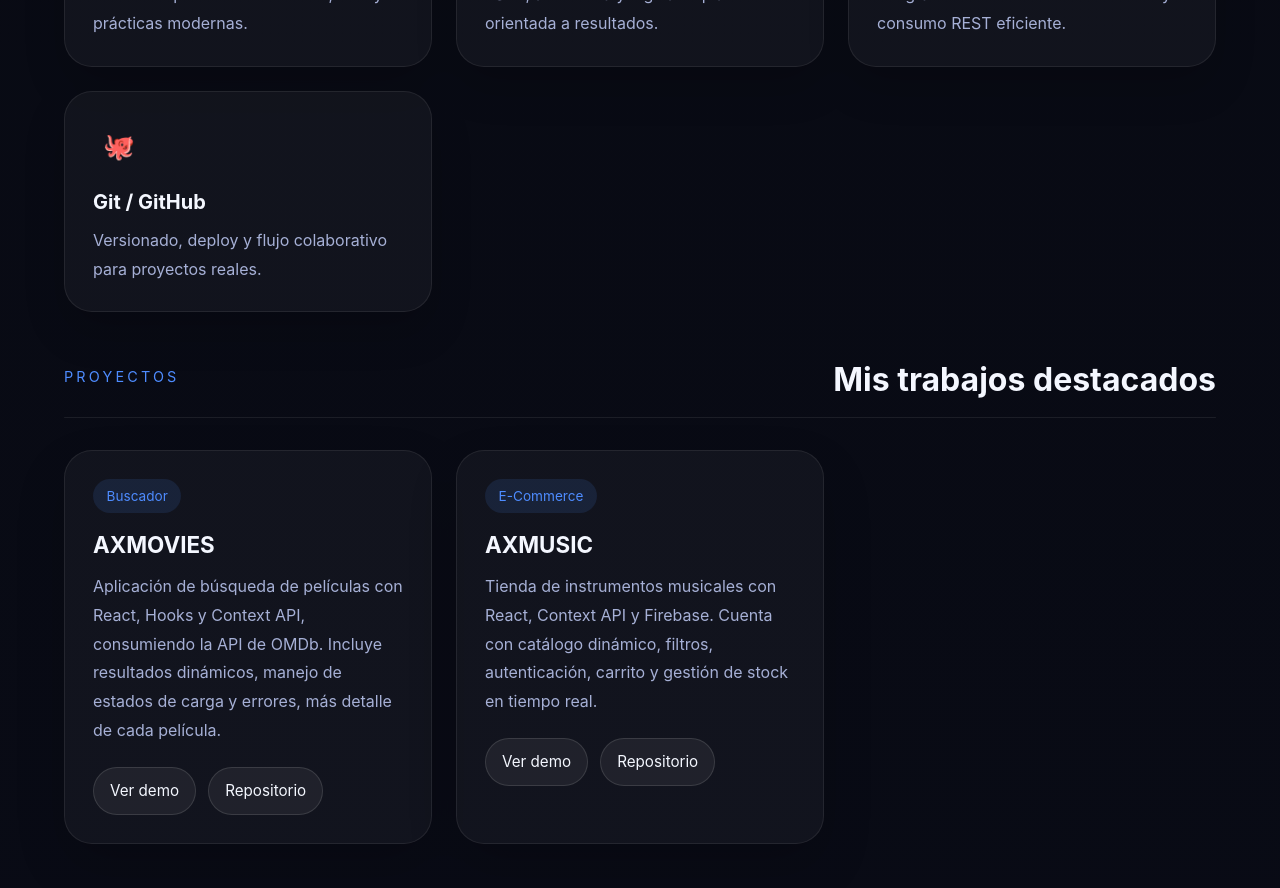
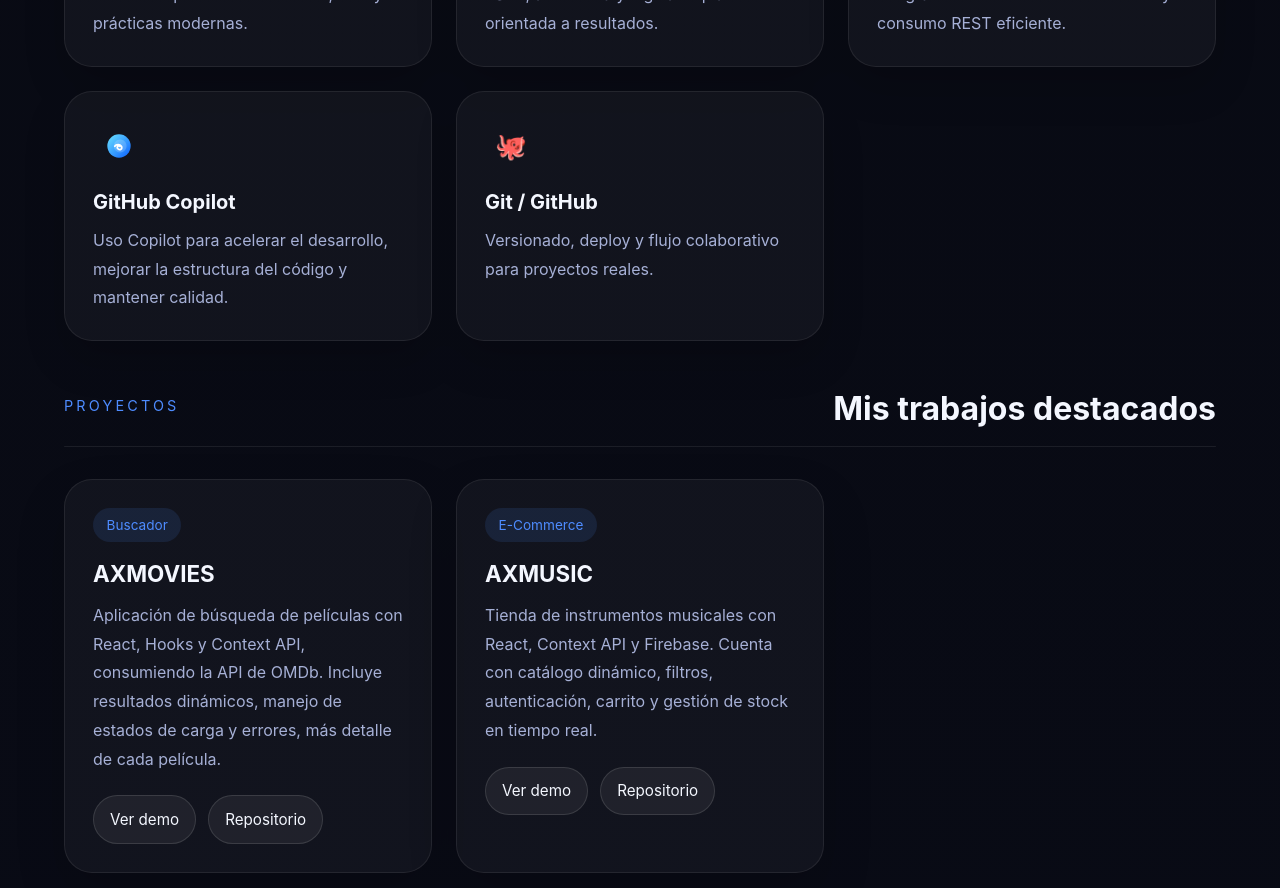
Before and after one commit to axldls/AXPORTFOLIO, a React (Vite) app in the folder PORTFOLIO/: page / in a window 1280 px wide. Shown: the part 1660-2548 px from the top of the page. Built offline with nearby package versions, Linux system fonts and the light colour scheme.

Commit message:
agregado de ia a skills

```diff
--- a/PORTFOLIO/src/components/Skills.jsx
+++ b/PORTFOLIO/src/components/Skills.jsx
@@ -32,6 +32,23 @@
     description: 'Integración de servicios como OMDb y consumo REST eficiente.',
   },
   {
+    icon: (
+      <svg viewBox="0 0 24 24" width="28" height="28" xmlns="http://www.w3.org/2000/svg">
+        <defs>
+          <linearGradient id="copilot-gradient" x1="0%" y1="0%" x2="100%" y2="100%">
+            <stop offset="0%" stopColor="#6ce4ff" />
+            <stop offset="100%" stopColor="#0a5fff" />
+          </linearGradient>
+        </defs>
+        <circle cx="12" cy="12" r="10" fill="url(#copilot-gradient)" />
+        <path d="M7.5 12C7.5 8.96 9.96 6.5 13 6.5s5.5 2.46 5.5 5.5-2.46 5.5-5.5 5.5-5.5-2.46-5.5-5.5Z" fill="#fff" opacity="0.18" />
+        <path d="M8.4 12.2c.7-1.2 1.7-1.4 2.8-1.4 1.1 0 2.1.3 2.8 1.4.6.9.5 2.1-.3 2.6-.8.5-1.8.3-2.5-.3-.4-.3-.7-.7-.7-1.2 0-.5.3-1 .8-1.3.5-.3 1.1-.2 1.4.2" stroke="#fff" strokeWidth="1.5" fill="none" strokeLinecap="round" strokeLinejoin="round" />
+      </svg>
+    ),
+    title: 'GitHub Copilot',
+    description: 'Uso Copilot para acelerar el desarrollo, mejorar la estructura del código y mantener calidad.',
+  },
+  {
     icon: '🐙',
     title: 'Git / GitHub',
     description: 'Versionado, deploy y flujo colaborativo para proyectos reales.',
```
Also changed, not shown: 1 other file (tests, documents, lock files or other folders).
